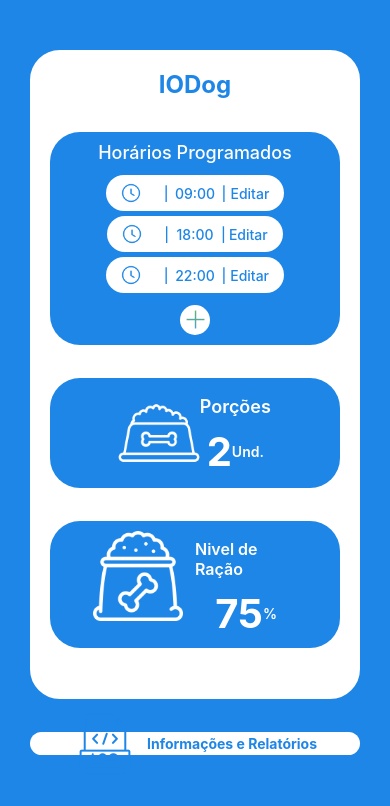
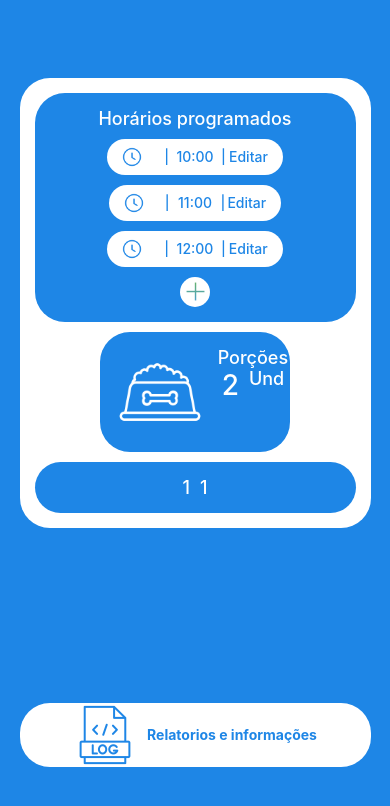
Before and after one commit to eoKelvio/IODog-Native, a React Native app in the folder dog_project/: screen / in a window 390 px wide. Shown: the top 806 px of the page. Built offline with nearby package versions, Linux system fonts and the light colour scheme.

Commit message:
refactor:separating views into components

```diff
--- a/dog_project/Index.tsx
+++ b/dog_project/Index.tsx
@@ -1,11 +1,15 @@
 // Index.tsx
 import React from "react";
-import { View, Text, StyleSheet, Image } from "react-native";
+import { View, Text, StyleSheet, Image, ScrollView } from "react-native";
 import { StackNavigationProp } from "@react-navigation/stack";
 import CustomButton from "./components/CustomButton";
 import Box from "./components/Box";
 import { Times } from "./components/Times";
 import PopupEditar from "./components/BotaoEditar";
+import Container from "./components/Container";
+import Board from "./components/Board";
+import BotaoEditar from "./components/BotaoEditar";
+import PortionButton from "./components/PortionButton";
 
 type RootStackParamList = {
   Index: undefined;
@@ -16,143 +20,29 @@ type IndexProps = {
   navigation: StackNavigationProp<RootStackParamList, "Index">;
 };
 
-export default function Index ({ navigation }: IndexProps) {
+export default function Index({ navigation }: IndexProps) {
   return (
-    <View style={styles.container}>
-      <View style={styles.bord}>
-        <Text style={styles.title}>IODog</Text>
-        <Box>
-          <Text>Horários Programados</Text>
-          <View style={styles.times}>
-            <Times>09:00</Times>
-            <Times>18:00</Times>
-            <Times>22:00</Times>
-          </View>
-          <View>
-            <PopupEditar/>
-          </View>
+    <Container>
+      <Board>
+        <Box direction="column">
+          <Text>Horários programados</Text>
+            <Times>10:00</Times>
+            <Times>11:00</Times>
+            <Times>12:00</Times>
+            <BotaoEditar></BotaoEditar>
         </Box>
-        <Box>
-          <View style={styles.div}>
-            <View style={styles.imgView}>
-              <Image source={require("./imgs/racao.png")} style={styles.icon} />
-            </View>
-            <View style={styles.divText}>
-              <Text style={styles.textTitle}>Porções</Text>
-              <View style={styles.divPortion}>
-                <Text style={styles.number}>2</Text>
-                <Text style={styles.und}>Und.</Text>
-              </View>
-            </View>
-          </View>
+
+        <PortionButton>
+          <Text>2</Text>
+        </PortionButton>
+
+        <Box direction="row">
+          <Text>1</Text>
+          <Text>1</Text>
         </Box>
-        <Box>
-        <View style={styles.div}>
-            <View style={styles.imgView}>
-              <Image source={require("./imgs/sacoRacao.png")} style={styles.icon} />
-            </View>
-            <View style={styles.divText}>
-              <Text style={styles.rationLvl}>Nivel de Ração</Text>
-              <View style={styles.divPortion}>
-                <Text style={styles.number}>75</Text>
-                <Text style={styles.und}>%</Text>
-              </View>
-            </View>
-          </View>
-        </Box>
-      </View>
-      <View style={styles.buttonView}>
-        <CustomButton
-          title="Informações e Relatórios"
-          onPress={() => navigation.navigate("Log")}
-        />
-      </View>
-    </View>
+      </Board>
+
+      <CustomButton title="Relatorios e informações" onPress={() => navigation.navigate("Log")}></CustomButton>
+    </Container>
   );
-};
-
-const styles = StyleSheet.create({
-  container: {
-    flex: 1,
-    alignItems: "center",
-    borderColor: "#1E86E6",
-    borderWidth: 30,
-    borderTopWidth:50,
-    backgroundColor: "#1E86E6",
-    height: "100%",
-    width: "100%",
-  },
-  bord: {
-    display: "flex",
-    flexDirection: "column",
-    alignItems: "center",
-    borderColor: "#ffffff",
-    borderWidth: 20,
-    borderRadius: 30,
-    backgroundColor: "#ffffff",
-    width: "100%",
-    height: "85%",
-    gap: 33,
-  },
-  title: {
-    fontWeight: "bold",
-    fontSize: 24,
-    color: "#1E86E6",
-  },
-  buttonView: {
-    paddingTop: "10%",
-    width: "100%",
-  },
-  times: {
-    width: "100%",
-    height: "auto",
-    alignItems: "center",
-    gap: 5,
-  },
-  div: {
-    flexDirection: "row",
-    width: "auto",
-    height: "auto",
-  },
-  icon: {
-    width: 90,
-    height: 90,
-  },
-  imgView: {
-    display: 'flex',
-    width: "50%",
-    height: "auto",
-  },
-  divText: {
-    display: 'flex',
-    width: "50%",
-    height: "auto",
-    alignItems: 'center',
-    gap: 10,
-    paddingTop: 8,
-  },
-  textTitle: {
-    color: 'white',
-    fontSize: 18,
-    fontWeight: '600'
-  },
-  divPortion: {
-    display: 'flex',
-    flexDirection: 'row',
-    alignItems: 'center'
-  },
-  number: {
-    fontSize: 40,
-    color: 'white',
-    fontWeight: 'bold'
-  },
-  und: {
-    color: 'white',
-    fontWeight: '600'
-  },
-  rationLvl: {
-    color: 'white',
-    fontSize: 16,
-    fontWeight: '600'
-  }
-});
+}
--- /dev/null
+++ b/dog_project/components/Board.tsx
@@ -0,0 +1,39 @@
+import React, { ReactNode } from 'react';
+import { View, Text, StyleSheet } from 'react-native';
+
+interface BoxProps {
+  children?: ReactNode;
+}
+
+export default function Board({ children }: BoxProps) {
+  return (
+    <View style={styles.box}>
+      {React.Children.map(children, (child) => {
+        if (React.isValidElement(child) && child.type === Text) {
+          return React.cloneElement(child, {
+            style: [styles.defaultText, child.props.style],
+          });
+        }
+        return child;
+      })}
+    </View>
+  );
+}
+
+const styles = StyleSheet.create({
+  box: {
+    backgroundColor: '#ffffff',
+    width: '90%',
+    height: 'auto',
+    borderRadius: 30,
+    padding: 15,
+    alignItems: 'center',
+    justifyContent: 'space-evenly',
+    gap: 10,
+  },
+
+  defaultText: {
+    fontSize: 18,
+    fontWeight: '500'
+  },
+});
--- a/dog_project/components/Box.tsx
+++ b/dog_project/components/Box.tsx
@@ -1,13 +1,26 @@
 import React, { ReactNode } from 'react';
-import { View, Text, StyleSheet } from 'react-native';
+import { View, Text, StyleSheet, ViewStyle } from 'react-native';
 
 interface BoxProps {
   children?: ReactNode;
+  direction: 'row' | 'column'; // Define o tipo específico para direction
 }
 
-export default function Box({ children }: BoxProps) {
+export default function Box({ children, direction }: BoxProps) {
+  const boxStyle: ViewStyle = {
+    backgroundColor: '#1E86E6',
+    width: '100%',
+    height: 'auto',
+    borderRadius: 30,
+    padding: 15,
+    alignItems: 'center',
+    justifyContent: 'center',
+    gap: 10,
+    flexDirection: direction, // Define a direção do flexbox com base na propriedade direction
+  };
+
   return (
-    <View style={styles.container}>
+    <View style={[styles.box, boxStyle]}>
       {React.Children.map(children, (child) => {
         if (React.isValidElement(child) && child.type === Text) {
           return React.cloneElement(child, {
@@ -21,19 +34,13 @@ export default function Box({ children }: BoxProps) {
 }
 
 const styles = StyleSheet.create({
-  container: {
-    backgroundColor: '#1E86E6',
-    width: '100%',
-    height: 'auto',
-    borderRadius: 30,
-    padding: 10,
-    alignItems: 'center',
-    justifyContent: 'center',
-    gap: 12,
+  box: {
+    // Estilos adicionais do container
   },
+
   defaultText: {
     color: 'white',
     fontSize: 18,
-    fontWeight: '500'
+    fontWeight: '500',
   },
 });
--- /dev/null
+++ b/dog_project/components/Container.tsx
@@ -0,0 +1,29 @@
+import React, { ReactNode } from "react";
+import { View, Text, StyleSheet } from "react-native";
+
+interface BoxProps {
+  children?: ReactNode;
+}
+
+export default function Container({ children }: BoxProps) {
+  return (
+    <View style={styles.container}>
+      {React.Children.map(children, (child) => {
+        return child;
+      })}
+    </View>
+  );
+}
+
+const styles = StyleSheet.create({
+    container : {
+        backgroundColor:'#1E86E6',
+        width:"100%",
+        height:"100%",
+        display: "flex",
+        flexDirection: "column",
+        alignItems: "center",
+        justifyContent: "space-around",
+        gap:20
+    }
+})
--- a/dog_project/components/CustomButton.tsx
+++ b/dog_project/components/CustomButton.tsx
@@ -18,8 +18,8 @@ export default function CustomButton({ title, ...restProps }: CustomButtonProps)
 const styles = StyleSheet.create({
   buttonContainer: {
     backgroundColor: 'white',
-    width: '100%',
-    height: '35%',
+    width: '90%',
+    height: 'auto',
     borderRadius: 30,
     alignItems: 'center',
     justifyContent: 'center',
--- /dev/null
+++ b/dog_project/components/PortionButton.tsx
@@ -0,0 +1,75 @@
+import React, { ReactNode } from 'react';
+import { View, Text, StyleSheet, ViewStyle, Image, TouchableOpacity, TouchableOpacityProps } from 'react-native';
+
+
+interface BoxProps extends TouchableOpacityProps {
+    children?: ReactNode;
+    image?: any; // Alteração para a propriedade image aceitar a referência direta da imagem
+  }
+
+export default function PortionButton({ children, image, ...restProps }: BoxProps) {
+  const boxStyle: ViewStyle = {
+    backgroundColor: '#1E86E6',
+    width: '100%',
+    height: 'auto',
+    borderRadius: 30,
+    padding: 15,
+    alignItems: 'center',
+    justifyContent: 'space-evenly',
+    flexDirection: 'row', // Define a direção do flexbox com base na propriedade direction
+  };
+
+  return (
+    <TouchableOpacity {...restProps}>
+      <View style={[styles.box, boxStyle]}>
+        <Image style={styles.imagen} source={require('../imgs/racao.png')}/>
+        <View style={styles.textBox}>
+
+          <View style={styles.title}>
+            <Text style={styles.defaultText2}>Porções</Text>
+          </View>
+
+          <View style={styles.number}>
+            <Text style={styles.defaultText}>{children || 'Default Text'}</Text>
+            <Text style={styles.defaultText2}>Und</Text>
+          </View>
+
+        </View>
+      </View>
+    </TouchableOpacity>
+  );
+}
+
+const styles = StyleSheet.create({
+  box: {
+    width: '30%',
+    height: 0,
+  },
+  textBox: {
+    height:"100%",
+    width: '60%',
+    alignItems: 'center',
+    justifyContent:"flex-start"
+  },
+  defaultText: {
+    color: 'white',
+    fontSize: 28,
+    fontWeight: '500',
+  },
+  defaultText2: {
+    color: 'white',
+    fontSize: 18,
+    fontWeight: '500',
+  },
+  imagen: {
+    height: 90,
+    width: 90,
+  },
+  title: {
+  },
+  number : {
+    display:"flex",
+    flexDirection:"row",
+    gap:10,
+  }
+});
--- a/dog_project/components/Times.tsx
+++ b/dog_project/components/Times.tsx
@@ -36,6 +36,7 @@ const Times = ({ children }: TimesProps) => {
 
 const styles = StyleSheet.create({
   container: {
+    display: "flex",
     flexDirection: 'row',
     alignItems: 'center',
     justifyContent: 'center',
@@ -44,6 +45,7 @@ const styles = StyleSheet.create({
     padding: 8,
     paddingRight: 15,
     paddingLeft: 15,
+    borderColor: "black",
   },
   left: {
     flex: 1,
```
